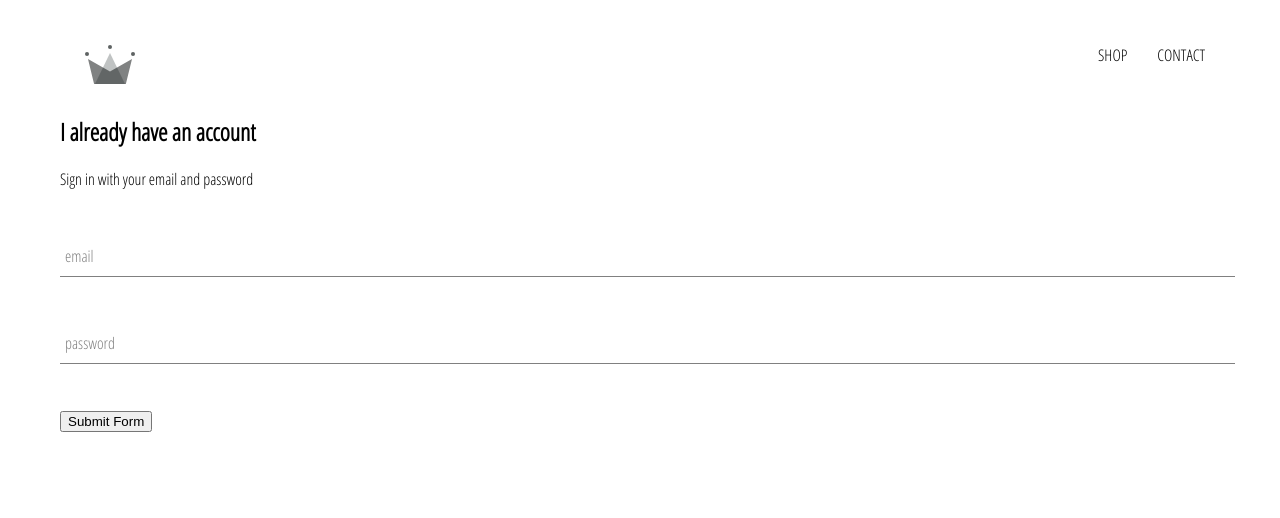
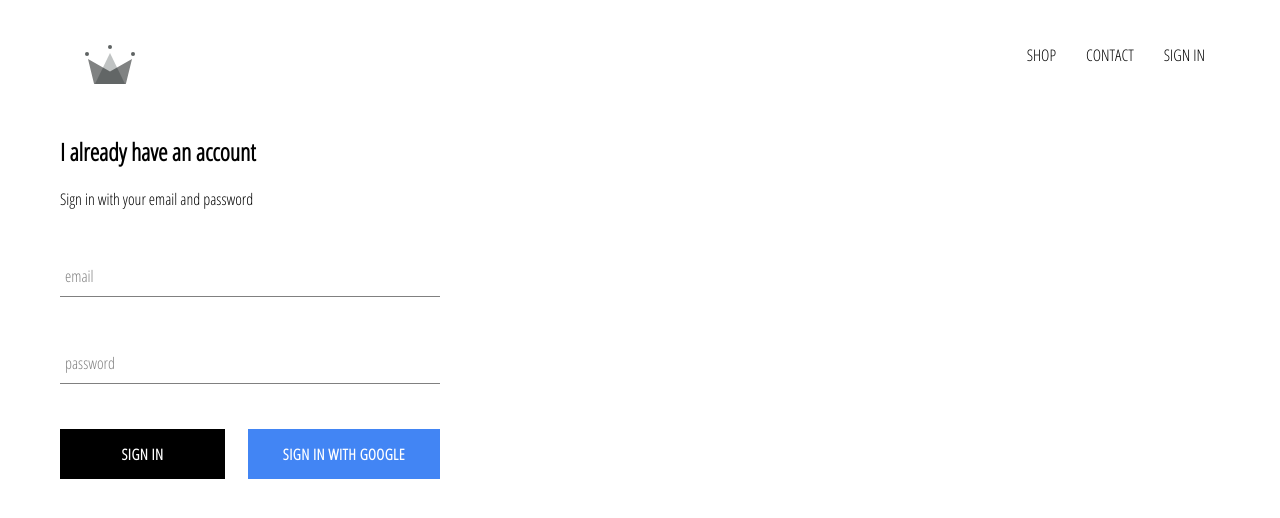
Before and after one commit to skiabox/crwn, a React (Create React App) app: page /signin in a window 1280 px wide. Shown: the top 518 px of the page. Built offline with nearby package versions, Linux system fonts and the light colour scheme; no server answers.

Commit message:
integrated firebase into application, created sign in page with sign in component and sign in with google

```diff
--- a/package.json
+++ b/package.json
@@ -6,6 +6,7 @@
     "@testing-library/jest-dom": "^4.2.4",
     "@testing-library/react": "^9.5.0",
     "@testing-library/user-event": "^7.2.1",
+    "firebase": "^7.21.1",
     "node-sass": "^4.14.1",
     "react": "^16.13.1",
     "react-dom": "^16.13.1",
--- a/src/App.css
+++ b/src/App.css
@@ -7,3 +7,7 @@
   text-decoration: none;
   color: black;
 }
+
+* {
+  box-sizing: border-box;
+}
--- a/src/App.js
+++ b/src/App.js
@@ -8,14 +8,41 @@
 import Header from "./components/header/header.component";
 import SignInAndSignUpPage from "./pages/sign-in-and-sign-up/sign-in-and-sign-up.component";
 
+import { auth } from "./firebase/firebase.utils";
+
 //Route only passes history, match, location props in one child component
 //so in the first route only HomePage component gets access to these properties
 //prop drilling is wrong so we will supercharge the components below with withRouter HOC
 
-function App() {
+class App extends React.Component {
+  constructor() {
+    super();
+
+    this.state = {
+      currentUser: null
+    };
+  }
+
+  unsubscribeFromAuth = null;
+
+  componentDidMount() {
+    //user is the state of user in firebase object
+    //now our app is listening to authntication changes in the back-end (firestore)
+    this.unsubscribeFromAuth = auth.onAuthStateChanged(user => {
+      this.setState({ currentUser: user });
+
+      console.log(user);
+    });
+  }
+
+  componentWillUnmount() {
+    this.unsubscribeFromAuth();
+  }
+
+  render() {
     return (
       <div>
-      <Header />
+        <Header currentUser={this.state.currentUser} />
         <Switch>
           <Route exact path="/" component={HomePage} />
           <Route path="/shop" component={ShopPage} />
@@ -24,5 +51,6 @@
       </div>
     );
   }
+}
 
 export default App;
--- /dev/null
+++ b/src/components/custom-button/custom-button.component.jsx
@@ -0,0 +1,14 @@
+import React from "react";
+
+import "./custom-button.styles.scss";
+
+const CustomButton = ({ children, isGoogleSignIn, ...otherProps }) => (
+  <button
+    className={`${isGoogleSignIn ? "google-sign-in" : ""} custom-button`}
+    {...otherProps}
+  >
+    {children}
+  </button>
+);
+
+export default CustomButton;
--- /dev/null
+++ b/src/components/custom-button/custom-button.styles.scss
@@ -0,0 +1,32 @@
+.custom-button {
+  min-width: 165px;
+  width: auto;
+  height: 50px;
+  letter-spacing: 0.5px;
+  line-height: 50px;
+  padding: 0 35px 0 35px;
+  font-size: 15px;
+  background-color: black;
+  color: white;
+  text-transform: uppercase;
+  font-family: "Open Sans Condensed";
+  font-weight: bolder;
+  border: none;
+  cursor: pointer;
+
+  &:hover {
+    background-color: white;
+    color: black;
+    border: 1px solid black;
+  }
+
+  &.google-sign-in {
+    background-color: #4285f4;
+    color: white;
+
+    &:hover {
+      background-color: #357ae8;
+      border: none;
+    }
+  }
+}
--- a/src/components/form-input/form-input.component.jsx
+++ b/src/components/form-input/form-input.component.jsx
@@ -2,10 +2,7 @@
 
 import "./form-input.styles.scss";
 
-const FormInput = ({ handleChange, label, ...otherProps }) => {
-  console.log("here you can put JS code:", otherProps.value.length);
-
-  return (
+const FormInput = ({ handleChange, label, ...otherProps }) => (
   <div className="group">
     <input className="form-input" onChange={handleChange} {...otherProps} />
 
@@ -20,6 +17,5 @@
     ) : null}
   </div>
 );
-};
 
 export default FormInput;
--- a/src/components/header/header.component.jsx
+++ b/src/components/header/header.component.jsx
@@ -1,11 +1,13 @@
 import React from "react";
 import { Link } from "react-router-dom";
+
+import { auth } from "../../firebase/firebase.utils";
 
 import { ReactComponent as Logo } from "../../assets/crown.svg";
 
 import "./header.styles.scss";
 
-const Header = () => (
+const Header = ({ currentUser }) => (
   <div className="header">
     <Link className="logo-container" to="/">
       <Logo className="logo" />
@@ -17,6 +19,15 @@
       <Link className="option" to="/contact">
         CONTACT
       </Link>
+      {currentUser ? (
+        <div className="option" onClick={() => auth.signOut()}>
+          SIGN OUT
+        </div>
+      ) : (
+        <Link className="option" to="/signin">
+          SIGN IN
+        </Link>
+      )}
     </div>
   </div>
 );
--- a/src/components/header/header.styles.scss
+++ b/src/components/header/header.styles.scss
@@ -20,6 +20,7 @@
 
     .option {
       padding: 10px 15px;
+      cursor: pointer;
     }
   }
 }
--- a/src/components/sign-in/sign-in.component.jsx
+++ b/src/components/sign-in/sign-in.component.jsx
@@ -1,6 +1,9 @@
 import React from "react";
 
-import FormInput from "../../components/form-input/form-input.component";
+import FormInput from "../form-input/form-input.component";
+import CustomButton from "../custom-button/custom-button.component";
+
+import { signInWithGoogle } from "../../firebase/firebase.utils";
 
 import "./sign-in.styles.scss";
 
@@ -52,7 +55,12 @@
             required
           />
 
-          <input type="submit" value="Submit Form" />
+          <div className="buttons">
+            <CustomButton type="submit">Sign in</CustomButton>
+            <CustomButton onClick={signInWithGoogle} isGoogleSignIn>
+              Sign in with Google
+            </CustomButton>
+          </div>
         </form>
       </div>
     );
--- a/src/components/sign-in/sign-in.styles.scss
+++ b/src/components/sign-in/sign-in.styles.scss
@@ -0,0 +1,10 @@
+.sign-in {
+  width: 380px;
+  display: flex;
+  flex-direction: column;
+
+  .buttons {
+    display: flex;
+    justify-content: space-between;
+  }
+}
--- /dev/null
+++ b/src/firebase/firebase.utils.js
@@ -0,0 +1,26 @@
+import firebase from "firebase/app";
+import "firebase/firestore";
+import "firebase/auth";
+
+const config = {
+  apiKey: "AIzaSyA52WbHE35GQt7yfIReueZ8gevsuja7PQM",
+  authDomain: "crwn-db-ff712.firebaseapp.com",
+  databaseURL: "https://crwn-db-ff712.firebaseio.com",
+  projectId: "crwn-db-ff712",
+  storageBucket: "crwn-db-ff712.appspot.com",
+  messagingSenderId: "186966015475",
+  appId: "1:186966015475:web:b953d206ee04f36fc9a686",
+  measurementId: "G-60WJXZSMV4"
+};
+
+firebase.initializeApp(config);
+
+export const auth = firebase.auth();
+export const firestore = firebase.firestore();
+
+const provider = new firebase.auth.GoogleAuthProvider();
+provider.setCustomParameters({ prompt: "select_account" });
+
+export const signInWithGoogle = () => auth.signInWithPopup(provider);
+
+export default firebase;
```
Also changed, not shown: 1 other file (tests, documents, lock files or other folders). Lines whose indentation alone changed are shown as unchanged.
